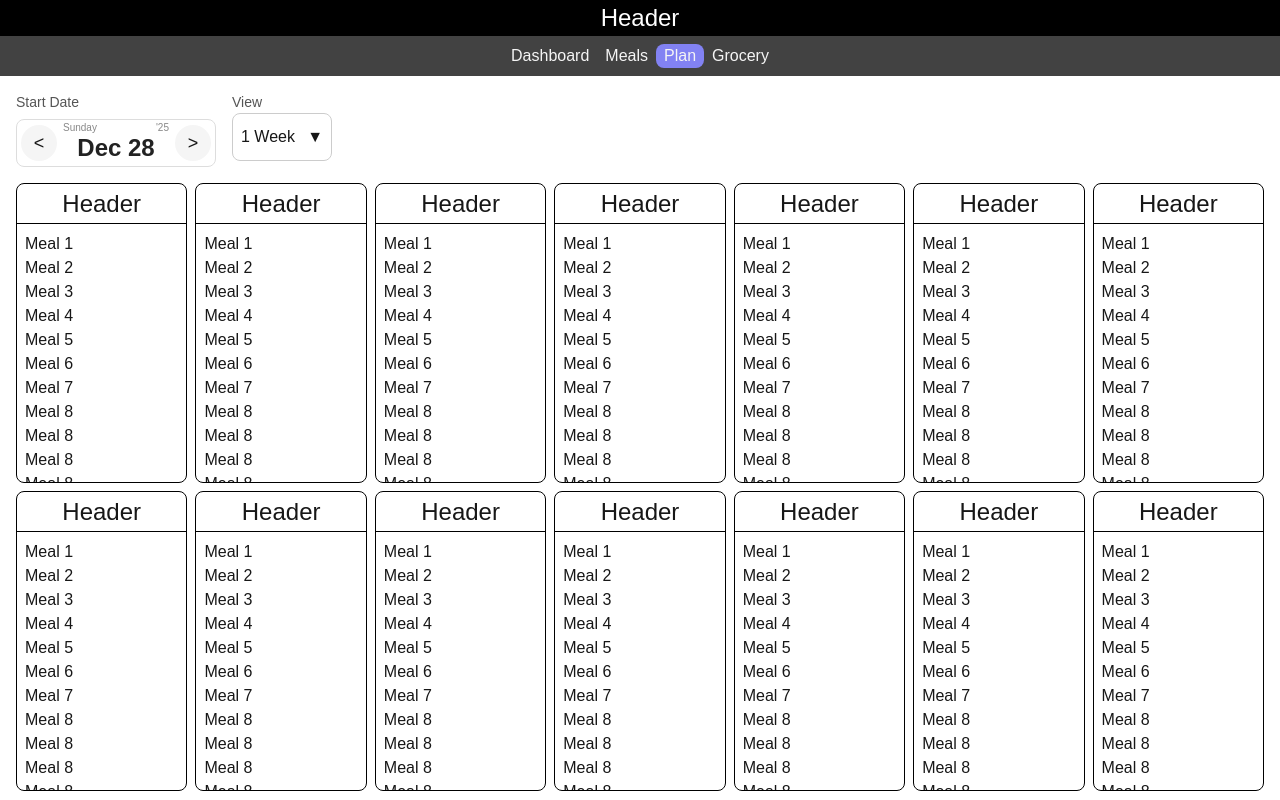
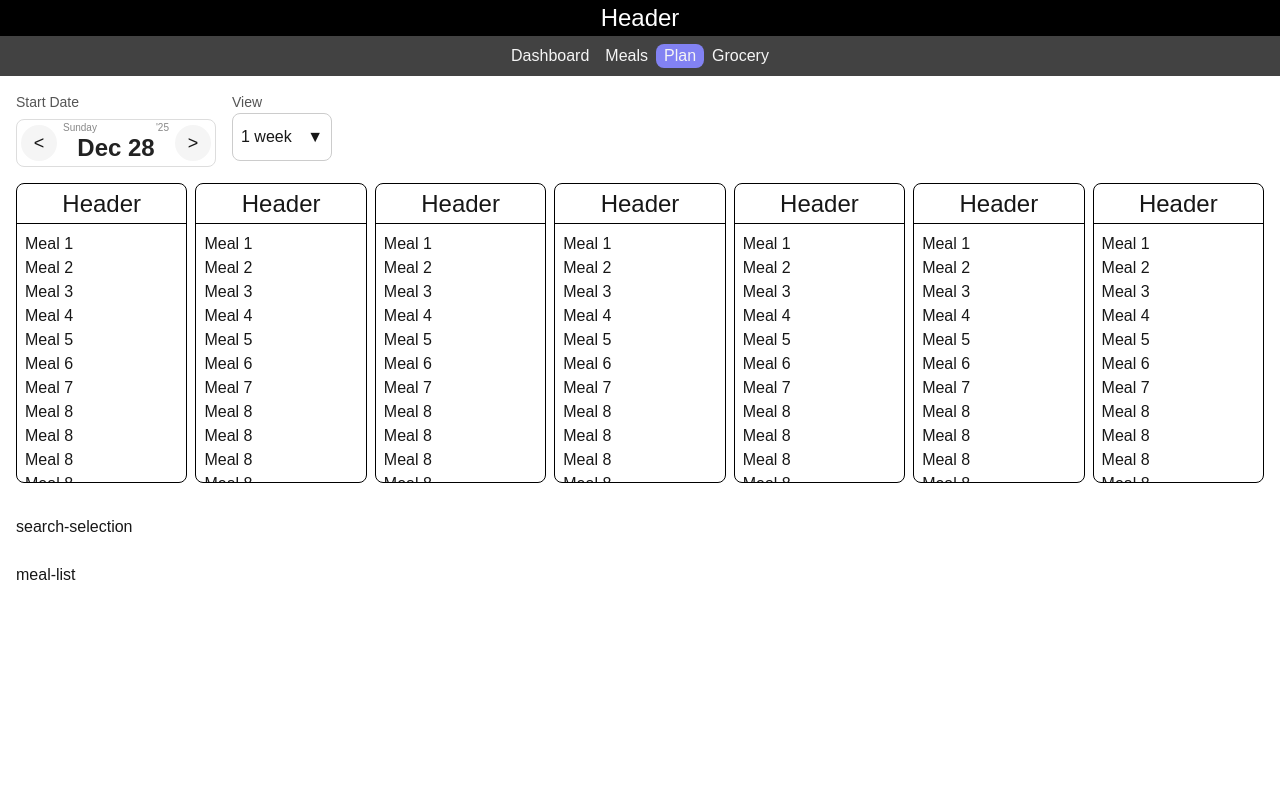
Before and after one commit to Zmyhrer/MealPlanner, a Next.js app in the folder frontend/: page /plan in a window 1280 px wide. Built offline with nearby package versions, Linux system fonts and the light colour scheme.

Commit message:
feat: add functionality to (dateView) to update amount of (dateCard)s in (plan)

```diff
--- a/frontend/app/plan/page.tsx
+++ b/frontend/app/plan/page.tsx
@@ -1,10 +1,12 @@
-import React from "react";
+"use client";
+
+import React, { useState } from "react";
 import styles from "@/styles/plan.module.css";
 import DateSelection from "@/components/dateSelection";
-import DateView from "@/components/dateView";
+import DateView, { Duration } from "@/components/dateView";
 import DateCard from "@/components/dateCard";
 
-const page = () => {
+const Page = () => {
   // Example: render 7 days
   const numDays = 14;
   const today = new Date();
@@ -14,15 +16,29 @@ const page = () => {
     return d;
   });
 
+  const [view, setView] = useState<Duration>(Duration.OneWeek);
+
+  const limitMap: Record<Duration, number> = {
+    [Duration.OneWeek]: 7,
+    [Duration.TwoWeeks]: 14,
+    [Duration.OneMonth]: 30,
+  };
+
+  const visibleDates = dates.slice(0, limitMap[view]);
+
   return (
     <div className={styles.planContainer}>
       <div className={styles.dateView}>
         <DateSelection weekday="Sunday" />
-        <DateView />
+        <DateView
+          options={[Duration.OneWeek, Duration.TwoWeeks, Duration.OneMonth]}
+          selected={view}
+          onSelect={setView}
+        />
       </div>
 
       <div className={styles.datePlan}>
-        {dates.map((date) => (
+        {visibleDates.map((date) => (
           <DateCard key={date.toISOString()} />
         ))}
       </div>
@@ -33,4 +49,4 @@ const page = () => {
   );
 };
 
-export default page;
+export default Page;
--- a/frontend/components/dateView.tsx
+++ b/frontend/components/dateView.tsx
@@ -2,19 +2,30 @@
 
 import React, { useState } from "react";
 import styles from "@/styles/dateView.module.css";
-import Image from "next/image";
-import leftArrow from "@/public/left-arrow.png";
 import Dropdown from "./dropdown";
 
-const DateView = () => {
-  const views = ["1 Week", "2 Week", "1 Month"];
-  const [isOpen, setIsOpen] = useState<boolean>(false);
+export enum Duration {
+  OneWeek = "1 week",
+  TwoWeeks = "2 weeks",
+  OneMonth = "1 month",
+}
 
+type DateViewProps = {
+  options: Duration[];
+  selected: Duration;
+  onSelect: (value: Duration) => void;
+};
+
+const DateView = ({ options, selected, onSelect }: DateViewProps) => {
   return (
-    <div className={styles["container"]}>
-      <div className={styles["label"]}>View</div>
-      <div className={styles["display"]}>
-        <Dropdown options={views} selected={views[0]} onSelect={() => {}} />
+    <div className={styles.container}>
+      <div className={styles.label}>View</div>
+      <div className={styles.display}>
+        <Dropdown
+          options={options}
+          selected={selected}
+          onSelect={(value: Duration) => onSelect(value)}
+        />
       </div>
     </div>
   );
--- a/frontend/components/dropdown.tsx
+++ b/frontend/components/dropdown.tsx
@@ -2,11 +2,12 @@
 
 import React, { useState, useRef, useEffect } from "react";
 import styles from "@/styles/dropdown.module.css";
+import { Duration } from "./dateView";
 
 interface DropdownProps {
-  options: string[];
-  selected?: string;
-  onSelect: (value: string) => void;
+  options: Duration[];
+  selected?: Duration;
+  onSelect: (value: Duration) => void;
 }
 
 const Dropdown: React.FC<DropdownProps> = ({ options, selected, onSelect }) => {
@@ -30,7 +31,7 @@ const Dropdown: React.FC<DropdownProps> = ({ options, selected, onSelect }) => {
     return () => document.removeEventListener("mousedown", handleClickOutside);
   }, []);
 
-  const handleSelect = (value: string) => {
+  const handleSelect = (value: Duration) => {
     setInternalSelected(value);
     onSelect(value);
     setIsOpen(false);
```
